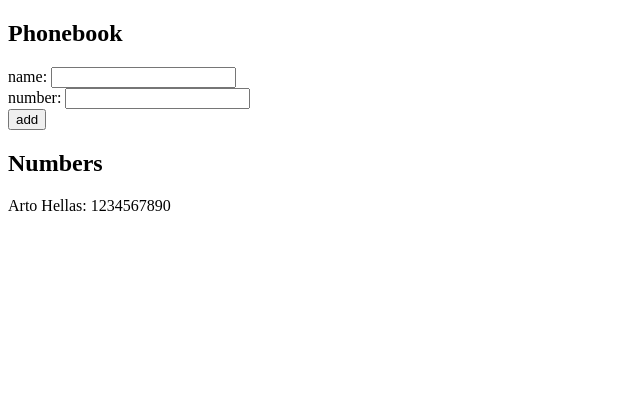
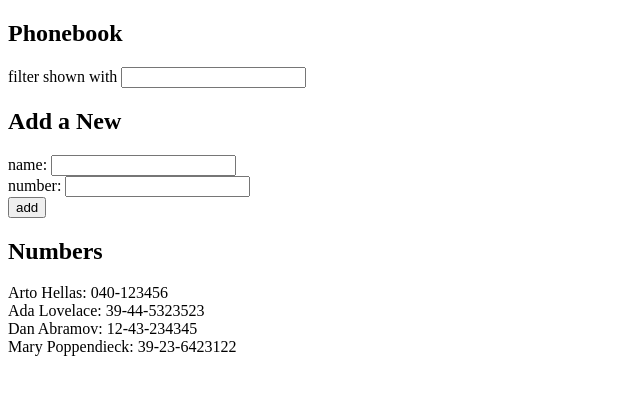
Before and after one commit to Jaathavan/FSO-2022-Exercise-Solutions, a React (Create React App) app in the folder part2/phonebook/: page / in a window 1280 px wide. Shown: the top 394 px of the page, without its empty margins (0-640 px from the left). Built offline with nearby package versions, Linux system fonts and the light colour scheme.

Commit message:
add test data + complete JSX for 2.9

```diff
--- a/part2/phonebook/src/App.js
+++ b/part2/phonebook/src/App.js
@@ -2,7 +2,10 @@
 
 const App = () => {
   const [persons, setPersons] = useState([
-    { name: 'Arto Hellas', number: 1234567890 }
+    { name: 'Arto Hellas', number: '040-123456', id: 1 },
+    { name: 'Ada Lovelace', number: '39-44-5323523', id: 2 },
+    { name: 'Dan Abramov', number: '12-43-234345', id: 3 },
+    { name: 'Mary Poppendieck', number: '39-23-6423122', id: 4 }
   ])
   const [newName, setNewName] = useState('')
   const [newNumber, setNewNumber] = useState('')
@@ -37,6 +40,10 @@
   return (
     <div>
       <h2>Phonebook</h2>
+      <div>
+        filter shown with <input />
+      </div>
+      <h2>Add a New</h2>
       <form onSubmit={addDetails}>
         <div>
           name: <input value={newName} onChange={handleNameChange} required/>
```
